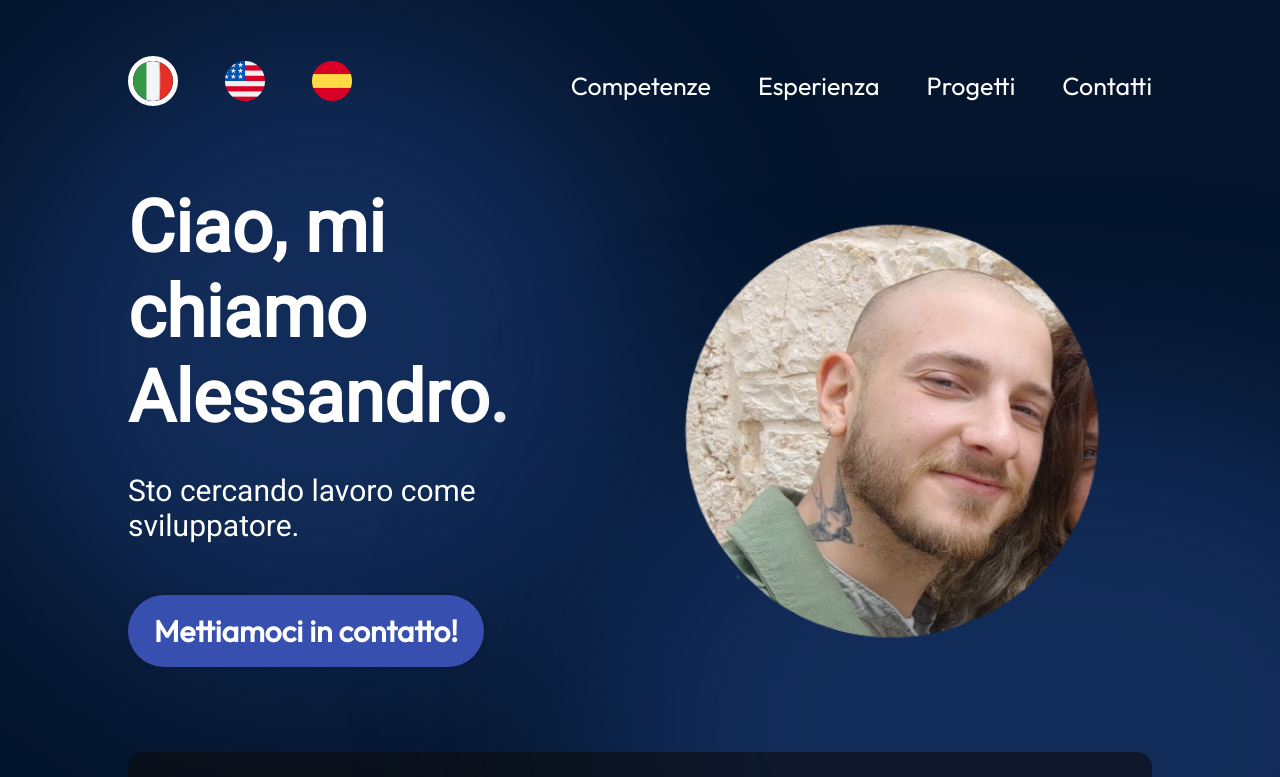
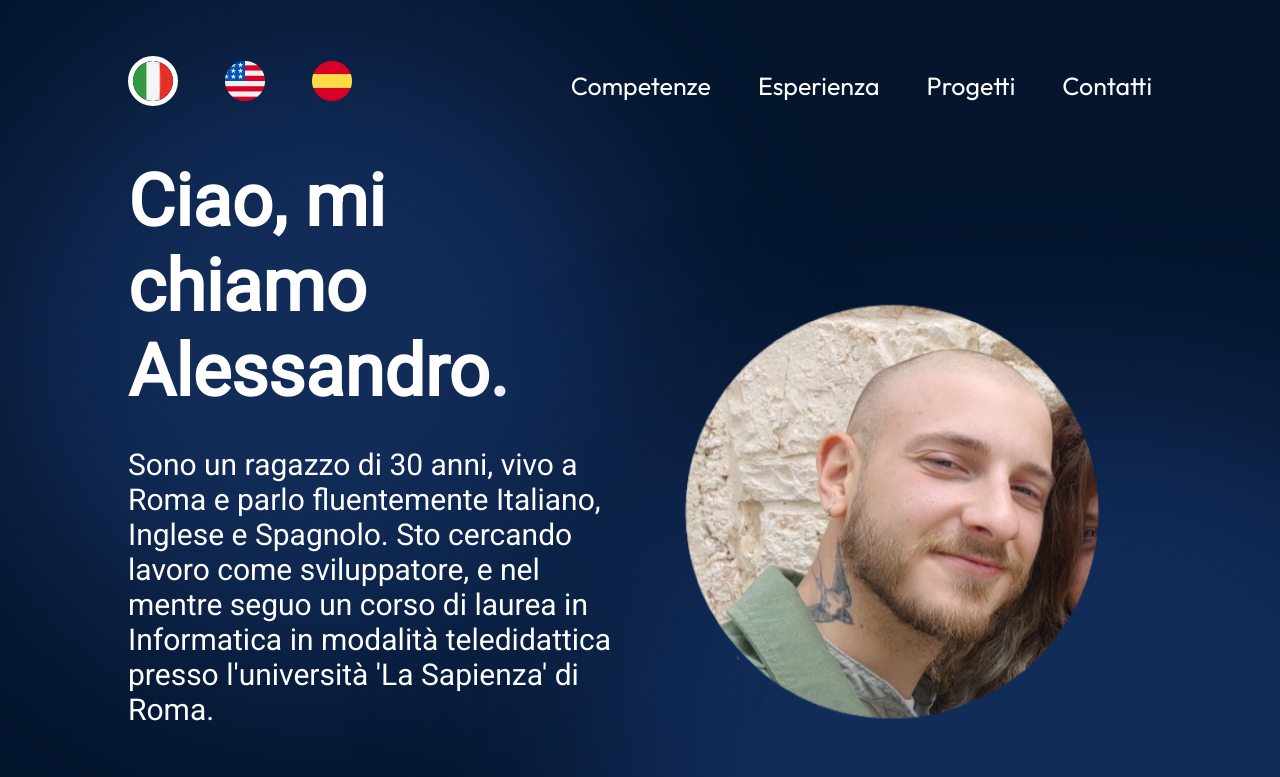
Before and after one commit to ale70029/portoflio_website, a React (Vite) app: page / in a window 1280 px wide. Shown: the top 777 px of the page. Built offline with nearby package versions, Linux system fonts and the light colour scheme.

Commit message:
updated hero description in all languages

```diff
--- a/src/data/translation.js
+++ b/src/data/translation.js
@@ -1,7 +1,10 @@
 export const text = {
     it:{
         heroGreeting: "Ciao, mi chiamo Alessandro.",
-        heroText: "Sto cercando lavoro come sviluppatore.",
+        heroText: `Sono un ragazzo di ${new Date().getFullYear() - 1994} anni, vivo a Roma e parlo fluentemente Italiano, Inglese e
+                   Spagnolo. Sto cercando lavoro come sviluppatore,
+                   e nel mentre seguo un corso di laurea in Informatica
+                   in modalità teledidattica presso l'università 'La Sapienza' di Roma.`,
         heroContact: "Mettiamoci in contatto!",
 
         navHome: "Portfolio",
@@ -18,7 +21,10 @@ export const text = {
 
     en:{
         heroGreeting: "Hi, I'm Alessandro.",
-        heroText: "I'm looking for a job as a developer.",
+        heroText: `I am a ${new Date().getFullYear() - 1994}-year-old guy, living in Rome.
+                    I speak Italian, English, and Spanish fluently. I am looking for a job as
+                    a developer while pursuing a distance learning
+                    degree in Computer Science at 'La Sapienza' University in Rome.`,
         heroContact: "Get in touch!",
 
         navHome: "Portfolio",
@@ -34,7 +40,10 @@ export const text = {
 
     es: {
         heroGreeting: "Hola, me llamo Alessandro.",
-        heroText: "Estoy buscando trabajo como desarrollador.",
+        heroText: `Soy un chico de ${new Date().getFullYear() - 1994} años,
+                    vivo en Roma y hablo fluidamente Italiano, Inglés y Español.
+                    Estoy buscando trabajo como desarrollador mientras sigo un curso
+                    de grado en Informática a distancia en la Universidad 'La Sapienza' de Roma.`,
         heroContact: "Pongámonos en contacto!",
 
         navHome: "Portafolio",
```
